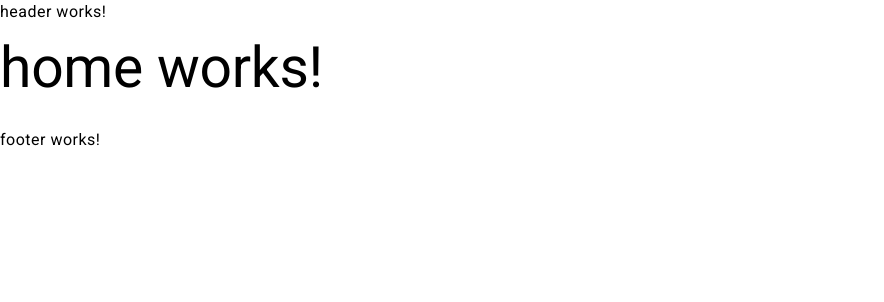
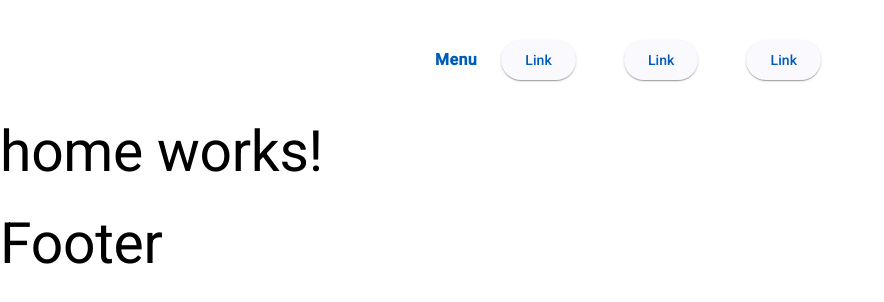
Before and after one commit to nivaldoalves/estudo-angular, an Angular app: page / in a window 1280 px wide. Shown: the top 302 px of the page, without its empty margins (0-884 px from the left). Built offline with nearby package versions, Linux system fonts and the light colour scheme.

Commit message:
cria/estyle header

```diff
--- a/src/app/components/footer/footer.component.html
+++ b/src/app/components/footer/footer.component.html
@@ -1 +1 @@
-<p>footer works!</p>
+<h1>Footer</h1>
--- a/src/app/components/header/header.component.html
+++ b/src/app/components/header/header.component.html
@@ -1 +1,8 @@
-<p>header works!</p>
+<section class="section">
+  <div class="label">Menu</div>
+  <div class="button">
+    <a mat-raised-button href="" target="_blank">Link</a>
+    <a mat-raised-button href="" target="_blank">Link</a>
+    <a mat-raised-button href="" target="_blank">Link</a>
+  </div>
+</section>
--- a/src/app/components/header/header.component.scss
+++ b/src/app/components/header/header.component.scss
@@ -0,0 +1,22 @@
+.section {
+  display: flex;
+  justify-content: center;
+  padding: 16px;
+}
+
+.label {
+  display: flex;
+  align-items: center;
+  font-size: 16px;
+  color: #005cbb;
+  font-weight: bold;
+}
+
+.button {
+  display: flex;
+  max-width: 600px;
+}
+
+.mat-mdc-button-base {
+  margin: 24px;
+}
```
Also changed, not shown: src/app/components/header/header.component.ts (+6 -5 lines).
